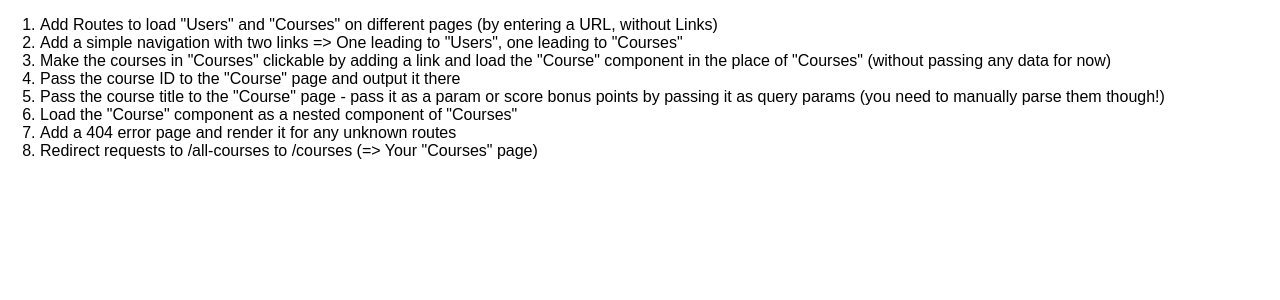
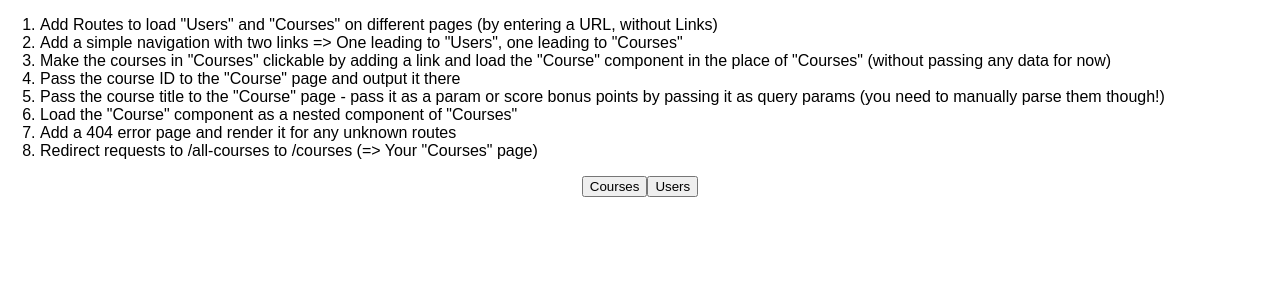
Before and after one commit to natanielmendes/routing-assignment, a React (Create React App) app: page / in a window 1280 px wide. Shown: the top 300 px of the page. Built offline with nearby package versions, Linux system fonts and the light colour scheme.

Commit message:
Adding a simple navigation with two links => One leading to "Users", one leading to "Courses"

```diff
--- a/src/App.js
+++ b/src/App.js
@@ -1,5 +1,5 @@
 import React, { Component } from 'react';
-import { BrowserRouter, Route } from 'react-router-dom';
+import { BrowserRouter, Route, NavLink } from 'react-router-dom';
 
 import Courses from './containers/Courses/Courses';
 import Users from './containers/Users/Users';
@@ -19,6 +19,10 @@ class App extends Component {
             <li>Add a 404 error page and render it for any unknown routes</li>
             <li>Redirect requests to /all-courses to /courses (=> Your "Courses" page)</li>
           </ol>
+          <nav>
+            <NavLink to="/courses"><button>Courses</button></NavLink>
+            <NavLink to="/users"><button>Users</button></NavLink>
+          </nav>
           <Route path="/courses" component={Courses} />
           <Route path="/users" component={Users} />
         </div>
```
